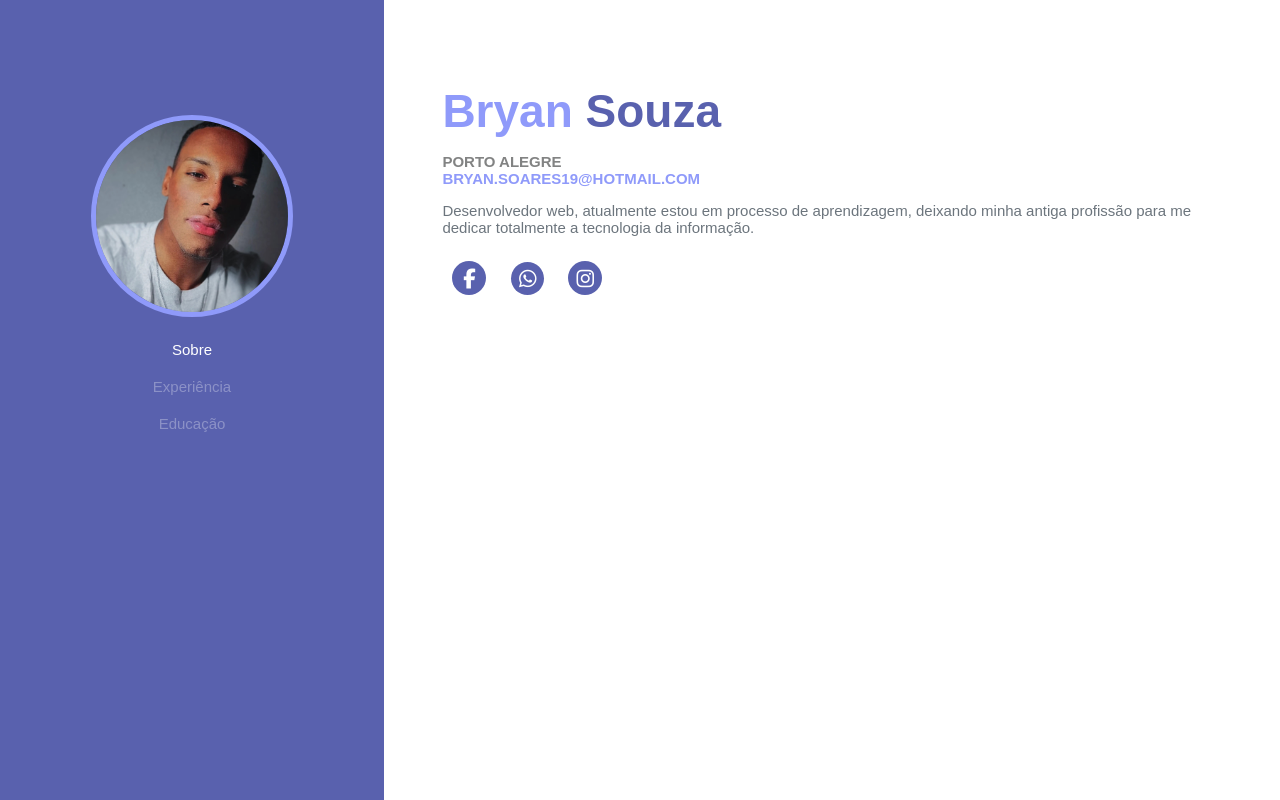
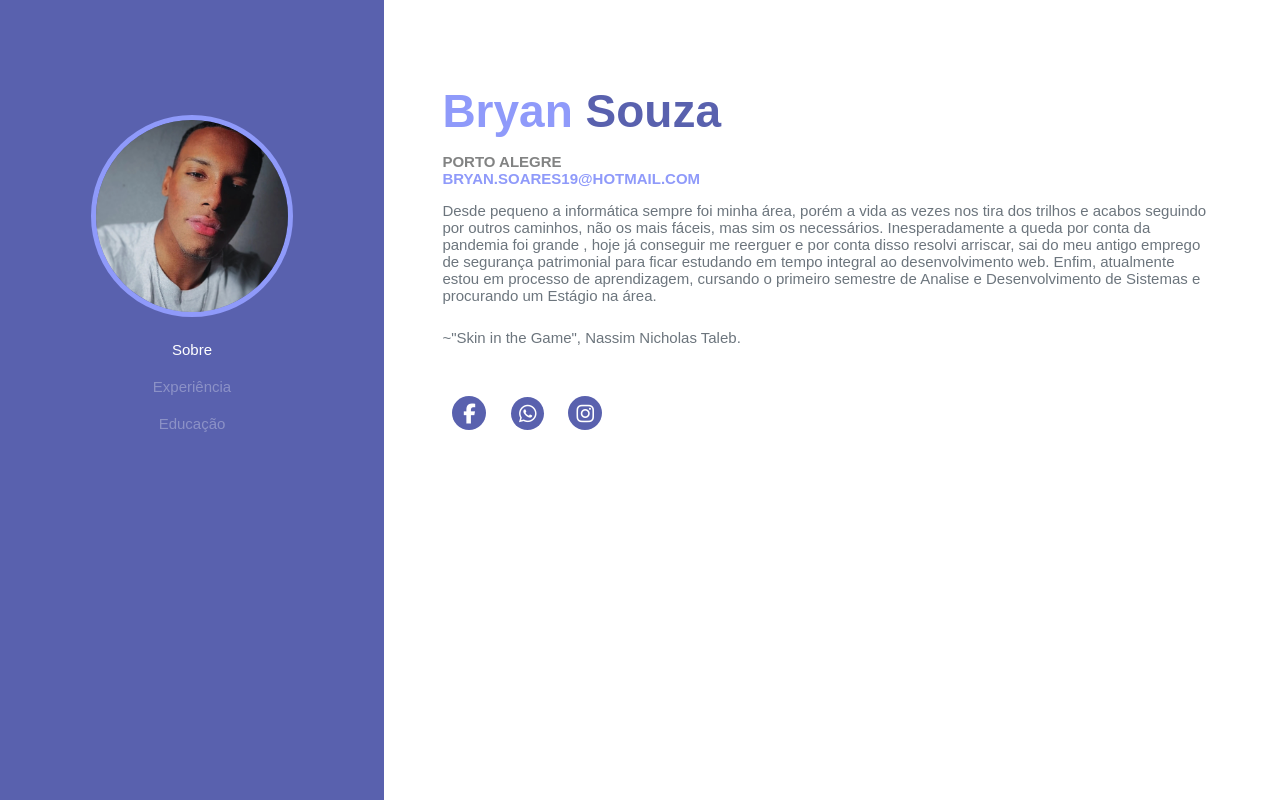
Before and after one commit to bryansouz/Portifolio-, a plain HTML site: page index.html in a window 1280 px wide. Drawn offline with Linux system fonts and the light colour scheme.

Commit message:
Update index.html

```diff
--- a/index.html
+++ b/index.html
@@ -40,8 +40,10 @@
       <h2>Bryan <span>Souza</span></h2>
       <h3>Porto Alegre
       <span class="span"> <br> bryan.soares19@hotmail.com</span></h3>
-      <p>Desenvolvedor web, atualmente estou em processo de aprendizagem,
-        deixando minha antiga profissão para me dedicar totalmente a tecnologia da informação.</p>
+      <p>Desde pequeno a informática sempre foi minha área, porém a vida as vezes nos tira dos trilhos e acabos seguindo por outros caminhos, não os mais fáceis, mas sim os necessários. Inesperadamente a queda por conta da pandemia foi grande , hoje já conseguir me reerguer e por conta disso resolvi arriscar, sai do meu antigo emprego de segurança patrimonial para ficar estudando em tempo integral ao desenvolvimento web.  Enfim, atualmente estou em processo de aprendizagem, cursando o primeiro semestre de Analise e Desenvolvimento de Sistemas e procurando um Estágio na área.
+      </p>
+      <p> ~"Skin in the Game", Nassim Nicholas Taleb.</p>
+      </p>
 
           <div class="btn">
             <a href="https://www.facebook.com/people/Bryan-Souza/100060203289381/" target="_blank"> <i class="fab fa-facebook-f"></i></a>
```
